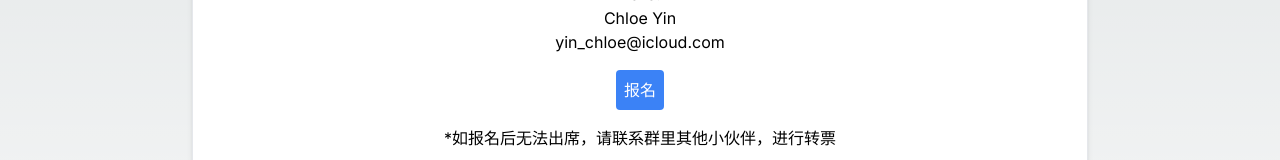
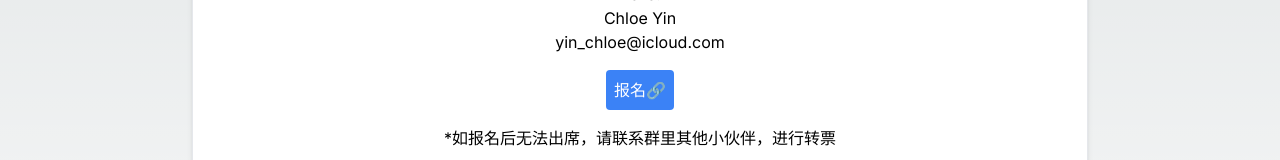
Before and after one commit to Brack-Wang/nextjs, a Next.js app: page / in a window 1280 px wide. Shown: the part 545-705 px from the top of the page. Built offline with nearby package versions, Linux system fonts and the light colour scheme.

Commit message:
Update page.tsx

```diff
--- a/app/page.tsx
+++ b/app/page.tsx
@@ -25,7 +25,7 @@ export default function Home() {
 <p className="mb-4">本次主题：兴趣爱好，最近期待的事，室内活动/运动，书籍 等<br />限定人数：11人<br />场地AA：12.73🔪/人</p>
 <p className="mb-4">📍1821 W Hubbard St in Suite 209 on the second floor<br />楼下有免费停车场和街pa</p>
 <p className="mb-4">Zelle:<br />Chloe Yin<br />yin_chloe@icloud.com</p>
-<a href="https://www.eventbrite.co.nz/e/cfcht1215-1100-tickets-1110978549749?aff=oddtdtcreator" target="_blank" className="inline-block bg-blue-500 text-white p-2 rounded hover:bg-blue-700 transition duration-300 ease-in-out">报名</a>
+<a href="https://www.eventbrite.co.nz/e/cfcht1215-1100-tickets-1110978549749?aff=oddtdtcreator" target="_blank" className="inline-block bg-blue-500 text-white p-2 rounded hover:bg-blue-700 transition duration-300 ease-in-out">报名🔗</a>
 <p className="mt-4">*如报名后无法出席，请联系群里其他小伙伴，进行转票</p>
 <p className="mt-4">*请在eventbrite报名成功后，当天22点前向管理员转zelle，否则将取消名额</p>
 <p className="mt-4 font-bold">期待与大家见面！🎉</p>
```
